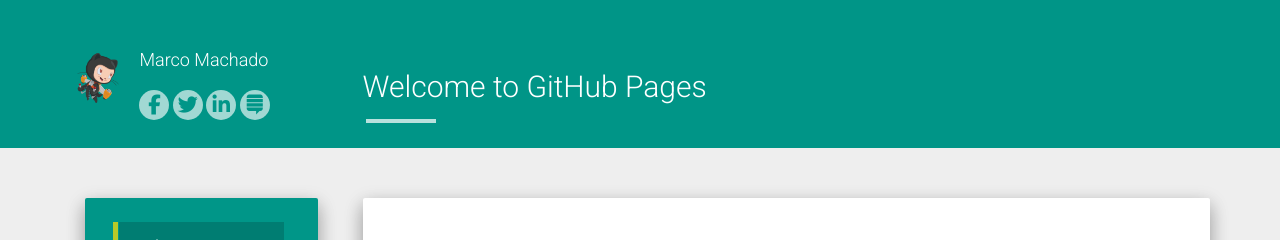
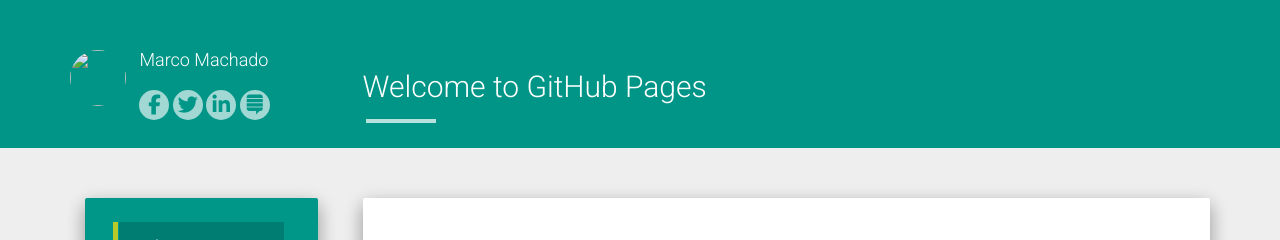
Before and after one commit to marcomachado/marcomachado.github.io, a Jekyll site: the page built from index.md, in a window 1280 px wide. Shown: the top 240 px of the page. Built offline with Jekyll 4.4.1, drawn with Linux system fonts in a browser that asks for light colours; nearby versions of some CDN libraries; our own code applies the rules of GitHub Pages for plain Markdown files; the list of posts is cut into pages by our own code.

Commit message:
Update _config.yml

```diff
--- a/_config.yml
+++ b/_config.yml
@@ -1,8 +1,8 @@
 title: Marco André Machado
 description: My Personal Blog
 author: Marco Machado
-logo: /hcz-jekyll-blog/static/img/avatar.png
-github: https://github.com/ashutosh2k12
+logo:
+github: https://github.com/marcomachado
 about:
 
 baseurl: "https://marcomachado.github.io/hcz-jekyll-blog"
```
